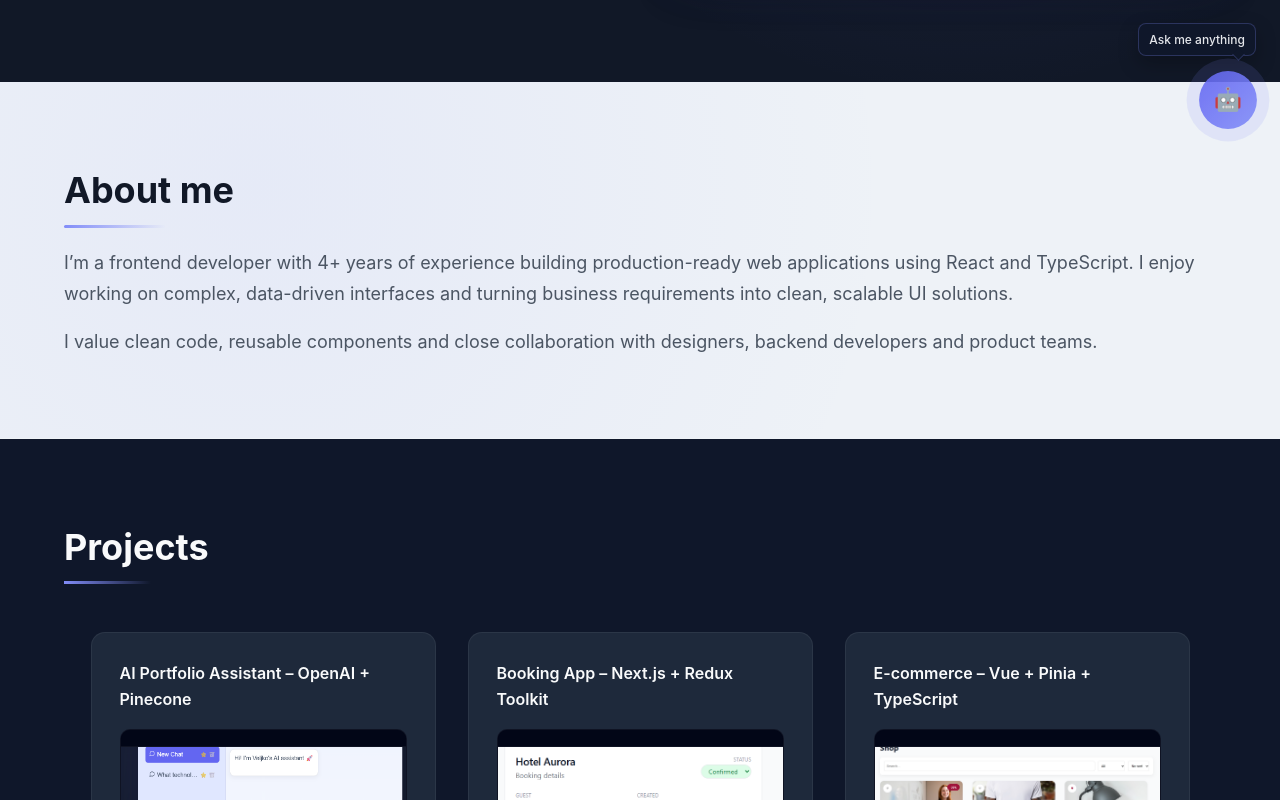
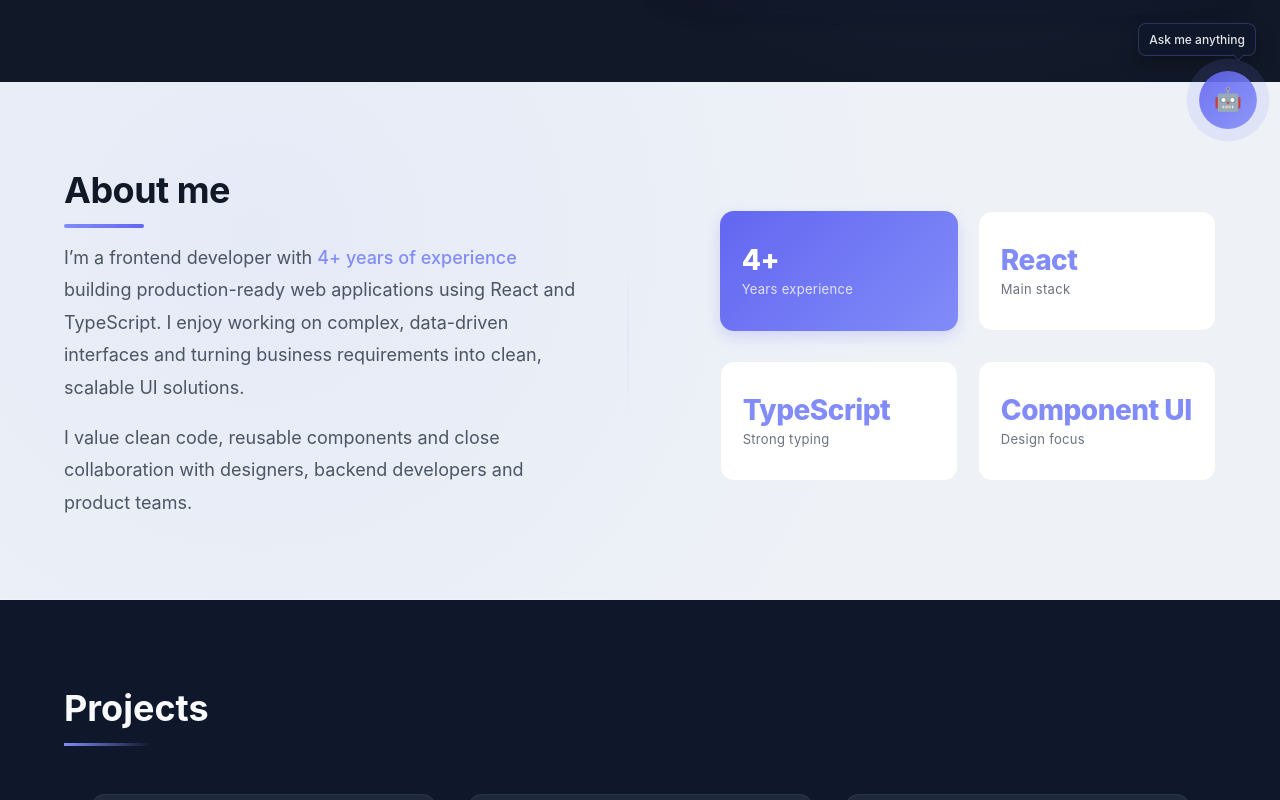
Before and after one commit to veljko-naumovic/frontend-portfolio, a React (Vite) app: page / in a window 1280 px wide. Shown: the part 648-1448 px from the top of the page. Built offline with nearby package versions, Linux system fonts and the light colour scheme; no server answers.

Commit message:
Improve about section

```diff
--- a/src/sections/About/About.scss
+++ b/src/sections/About/About.scss
@@ -4,7 +4,7 @@
     position: relative;
     background: $section-alt-color;
     padding: 110px 0;
-    /* subtle indigo glow */
+
     &::before {
         content: "";
         position: absolute;
@@ -15,45 +15,178 @@
 }
 
 .about-container {
-    max-width: 720px;
+    max-width: 1100px;
     margin: 0 auto;
     position: relative;
     z-index: 1;
+    display: flex;
+    align-items: center;
+    justify-content: space-between;
+    gap: 60px;
+}
+
+.about-container::after {
+    content: "";
+    position: absolute;
+    top: 50%;
+    left: 49%;
+    transform: translate(-50%, -50%);
+    width: 1px;
+    height: 45%;
+    background: linear-gradient(transparent, rgba(99, 102, 241, 0.25), transparent);
+    opacity: 0.5;
+    filter: blur(0.3px);
+}
+
+/* LEFT SIDE */
+.about-left {
+    flex: 1.2;
 }
 
 .about-title {
     font-size: 36px;
     font-weight: 700;
-    margin-bottom: 28px;
+    margin-bottom: 22px;
     color: #111827;
     position: relative;
     display: inline-block;
+    letter-spacing: -0.5px;
 
-    /* underline accent */
     &::after {
         content: "";
         position: absolute;
         left: 0;
         bottom: -8px;
-        width: 60%;
-        height: 3px;
+        height: 4px;
+        width: 80px;
         border-radius: 2px;
-        background: linear-gradient(90deg, $accent-color, transparent);
+        background: linear-gradient(90deg, $accent-color, #6366f1);
     }
 }
 
 .about-text {
     font-size: 18px;
-    line-height: 1.7;
+    line-height: 1.8;
     color: #4b5563;
+    max-width: 520px;
 
     &:not(:last-child) {
         margin-bottom: 18px;
     }
 }
 
-/* highlight keywords */
 .about-text span {
     color: $accent-color;
     font-weight: 500;
 }
+
+.about-right {
+    flex: 1;
+    display: flex;
+    flex-wrap: wrap;
+    gap: 20px;
+    margin-top: 10px;
+}
+
+.stat-card {
+    width: calc(50% - 10px);
+    padding: 22px;
+    border-radius: 14px;
+    line-height: 1.2;
+    background: #ffffff;
+    border: 1px solid rgba(0, 0, 0, 0.06);
+    min-height: 120px;
+    display: flex;
+    flex-direction: column;
+    justify-content: center;
+    position: relative;
+    overflow: hidden;
+    transition:
+        transform 0.3s ease,
+        box-shadow 0.3s ease,
+        border-color 0.3s ease;
+}
+
+.stat-card:first-child {
+    background: linear-gradient(135deg, #6366f1, #818cf8);
+    color: white;
+    border: none;
+    box-shadow: 0 6px 15px rgba(99, 102, 241, 0.2);
+}
+
+.stat-card:first-child h3 {
+    color: white;
+}
+
+.stat-card:first-child span {
+    color: rgba(255, 255, 255, 0.8);
+}
+
+.stat-card:hover {
+    transform: translateY(-6px);
+    border-color: rgba(99, 102, 241, 0.25);
+    box-shadow:
+        0 10px 25px rgba(0, 0, 0, 0.12),
+        0 0 0 1px rgba(99, 102, 241, 0.12);
+}
+
+.stat-card::before {
+    content: "";
+    position: absolute;
+    top: 0;
+    left: -120%;
+    width: 100%;
+    height: 100%;
+    background: linear-gradient(120deg, transparent, rgba(255, 255, 255, 0.35), transparent);
+    transition: 0.6s;
+}
+
+.stat-card:hover::before {
+    left: 120%;
+}
+
+.stat-card h3 {
+    font-size: 28px;
+    font-weight: 800;
+    margin-bottom: 4px;
+    color: $accent-color;
+    letter-spacing: -0.5px;
+    transition: transform 0.25s ease;
+}
+
+.stat-card:hover h3 {
+    transform: scale(1.05);
+}
+
+.stat-card span {
+    font-size: 13px;
+    color: #6b7280;
+    letter-spacing: 0.3px;
+}
+
+.stat-card:nth-child(3),
+.stat-card:nth-child(4) {
+    margin-top: 10px;
+}
+
+@media (max-width: 768px) {
+    .about-container {
+        flex-direction: column;
+        align-items: flex-start;
+        gap: 40px;
+    }
+
+    .about-left,
+    .about-right {
+        width: 100%;
+    }
+
+    .stat-card {
+        width: calc(50% - 10px);
+    }
+
+    /* hide separator */
+    .about-container::after {
+        display: none;
+    }
+}
--- a/src/sections/About/About.tsx
+++ b/src/sections/About/About.tsx
@@ -4,21 +4,48 @@ const About = () => {
 	return (
 		<section className="about section" id="about">
 			<div className="container about-container">
+				{/* LEFT */}
+				<div className="about-left">
 					<h2 className="about-title">About me</h2>
 
 					<p className="about-text">
-					I’m a frontend developer with 4+ years of experience
-					building production-ready web applications using React and
-					TypeScript. I enjoy working on complex, data-driven
+						I’m a frontend developer with{" "}
+						<span>4+ years of experience </span>
+						building production-ready web applications using React
+						and TypeScript. I enjoy working on complex, data-driven
 						interfaces and turning business requirements into clean,
 						scalable UI solutions.
 					</p>
 
 					<p className="about-text">
 						I value clean code, reusable components and close
-					collaboration with designers, backend developers and product
-					teams.
+						collaboration with designers, backend developers and
+						product teams.
 					</p>
+				</div>
+
+				{/* RIGHT */}
+				<div className="about-right">
+					<div className="stat-card">
+						<h3>4+</h3>
+						<span>Years experience</span>
+					</div>
+
+					<div className="stat-card">
+						<h3>React</h3>
+						<span>Main stack</span>
+					</div>
+
+					<div className="stat-card">
+						<h3>TypeScript</h3>
+						<span>Strong typing </span>
+					</div>
+
+					<div className="stat-card">
+						<h3>Component UI</h3>
+						<span>Design focus</span>
+					</div>
+				</div>
 			</div>
 		</section>
 	);
```
Lines whose indentation alone changed are shown as unchanged.
